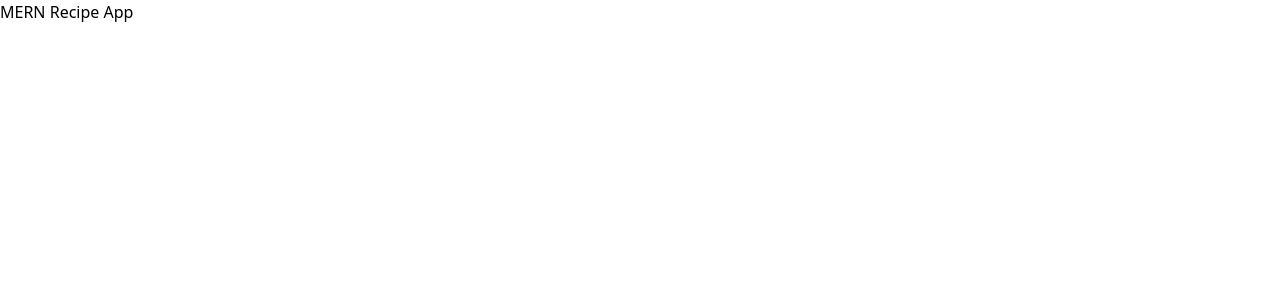
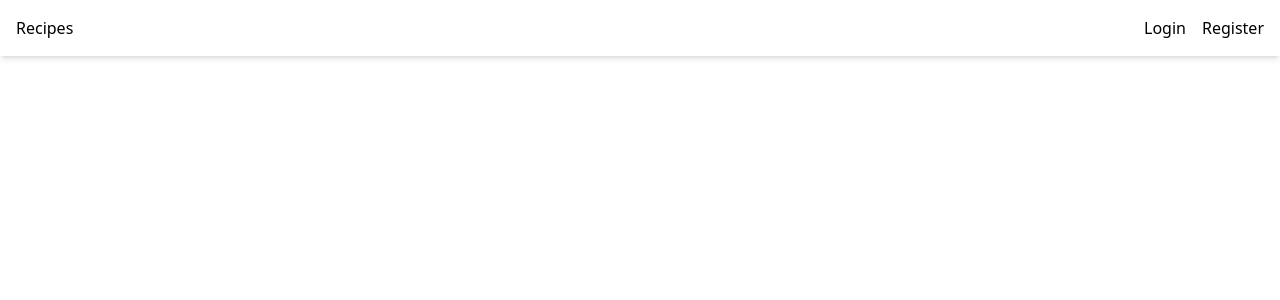
Before and after one commit to Pranjal-Jamuar/recipe, a React (Vite) app in the folder client/: page / in a window 1280 px wide. Shown: the top 300 px of the page. Built offline with nearby package versions, Linux system fonts and the light colour scheme.

Commit message:
create Navbar component, add authorization context

```diff
--- a/client/src/App.jsx
+++ b/client/src/App.jsx
@@ -1,5 +1,11 @@
+import Navbar from "./components/Navbar"
+
 function App() {
-  return <h1>MERN Recipe App</h1>
+  return (
+    <div>
+      <Navbar />
+    </div>
+  )
 }
 
 export default App
--- /dev/null
+++ b/client/src/components/Navbar.jsx
@@ -0,0 +1,17 @@
+import React from "react"
+
+const Navbar = () => {
+  return (
+    <nav className='bg-white shadow-md p-4'>
+      <div className='max-w-7xl mx-auto flex justify-between items-center'>
+        <h1>Recipes</h1>
+        <div className='flex gap-x-4'>
+          <button>Login</button>
+          <button>Register</button>
+        </div>
+      </div>
+    </nav>
+  )
+}
+
+export default Navbar
--- /dev/null
+++ b/client/src/context/AuthContext.jsx
@@ -0,0 +1,19 @@
+import { Children, createContext, useEffect, useState } from "react"
+import axios from "axios"
+
+export const AuthContext = createContext()
+
+export const AuthProvider = ({ children }) => {
+  const [user, setUser] = useState(null)
+
+  useEffect(() => {
+    const token = localStorage.getItem("token")
+    if (token) {
+      axios.defaults.headers.common["Authorization"] = `Bearer ${token}`
+
+      axios.get("/api/auth/me").then(res => {
+        setUser(res.data)
+      })
+    }
+  }, [])
+}
```
